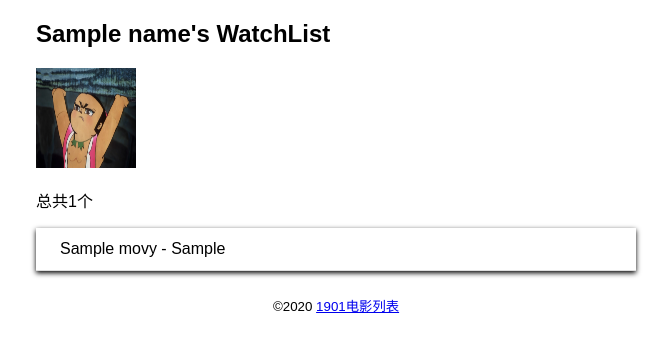
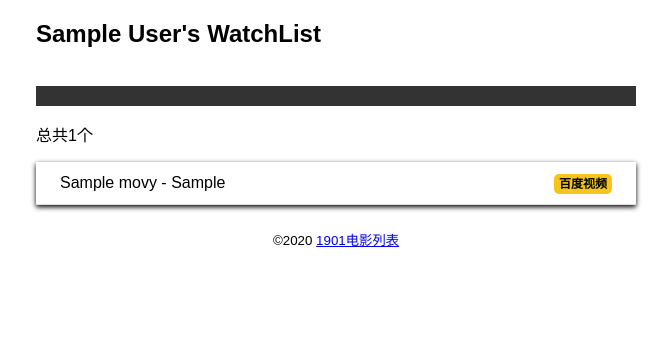
Before and after one commit to z1015784643/flask1901, a Flask app: template day1/watchlist/templates/index.html in a window 1280 px wide. Shown: the top 352 px of the page, without its empty margins (304-975 px from the left). Run offline with Flask 2, Linux system fonts and the light colour scheme; tables that the repository leaves empty hold one stand-in row (values such as "Sample post"); the template is opened without the code that fills it: values that come from a table or form of the project are taken from there, most other values are stand-ins (such as "Sample title", 1, 10 or a date in 2020).

Commit message:
跳转至百度视频搜索视频

```diff
--- a/day1/watchlist/app.py
+++ b/day1/watchlist/app.py
@@ -29,19 +29,28 @@
     title = db.Column(db.String(20))
     year = db.Column(db.String(4))
 
+# 模板上下文处理函数
+@app.context_processor
+def common_user():
+    user = User.query.first()
+    return dict(user = user)
+
+
 @app.route('/')
 # @app.route('/index')
 # @app.route('/home')
-
 def index():
     user = User.query.first()
     movies = Movies.query.all()
-    return render_template('index.html',name=user.name,movies=movies)
+    return render_template('index.html',movies=movies)
 
 # # 动态url
 # @app.route('/index/<name>')
 # def home(name):
 #     return "<h1>hello,Flask,%s</h1>" %name
+
+
+
 
 
 # 自定义命令
@@ -73,3 +82,11 @@
         movie = Movies(title = m['title'],year = m['year'])
         db.session.add(movie)
     db.session.commit()
+
+
+# 错误处理函数
+@app.errorhandler(404)
+def page_not_found(e):
+    user = User.query.first()
+    # 返回模板和状态码
+    return render_template('404.html'),404
--- a/day1/watchlist/static/css/style.css
+++ b/day1/watchlist/static/css/style.css
@@ -34,5 +34,40 @@
     border-bottom: 1px solid #dddddd;
 }
 .movie-list li:hover{
-    background-color: blueviolet;
+    background-color: #f9f8fa;
 }
+
+
+nav ul{
+    list-style-type: none;
+    margin: 0;
+    padding: 0;
+    overflow: hidden;
+    background-color: #333333;
+}
+
+nav li{
+    float: left;
+}
+
+nav li a{
+    display: block;
+    color: white;
+    text-align: center;
+    padding: 10px 12px;
+    text-decoration: none;
+}
+
+.float-right{
+    float:right;
+}
+
+.baidu{
+    font-size: 12px;
+    font-weight: bold;
+    color: black;
+    text-decoration: none;
+    background:#F5c518;
+    border-radius: 5px;
+    padding: 3px 5px;
+}
--- /dev/null
+++ b/day1/watchlist/templates/404.html
@@ -0,0 +1,6 @@
+{% extends 'base.html' %}
+{% block content %}
+    <ul class="movie-list">
+        <a href="{{url_for('index')}}"><li>抱歉，页面走丢了。</li></a>
+    </ul>
+{% endblock %}
--- /dev/null
+++ b/day1/watchlist/templates/base.html
@@ -0,0 +1,26 @@
+<!DOCTYPE html>
+<html lang="en">
+<head>
+    {% block head %}
+    <meta charset="UTF-8">
+    <meta name="viewport" content="width=device-width, initial-scale=1.0">
+    <meta http-equiv="X-UA-Compatible" content="ie=edge">
+    <title>{{ name }}'s WatchList</title>
+    <link rel="stylesheet" href="{{url_for('static',filename='css/style.css')}}">
+    {% endblock %}
+</head>
+<body>
+    <h2>{{user.name}}'s WatchList</h2>
+    <img src="" alt="">
+    <nav>
+        <ul>
+            <li><a href="{{url_for('index')}}"></a></li>
+        </ul>
+    </nav>
+
+    {% block content %}{% endblock %}
+    <footer>
+        <small>&copy;2020 <a href="#">1901电影列表</a> </small>
+    </footer>
+</body>
+</html>
--- a/day1/watchlist/templates/index.html
+++ b/day1/watchlist/templates/index.html
@@ -1,23 +1,14 @@
-<!DOCTYPE html>
-<html lang="zh">
-<head>
-    <meta charset="UTF-8">
-    <meta name="viewport" content="width=device-width, initial-scale=1.0">
-    <meta http-equiv="X-UA-Compatible" content="ie=edge">
-    <title>{{ name }}'s WatchList</title>
-    <link rel="stylesheet" href="{{url_for('static',filename='css/style.css')}}">
-</head>
-<body>
-    <h2>{{name}}'s WatchList</h2>
-    <img class="img" src="{{url_for('static',filename='images/1.jpg')}}" alt="图片">
-    <p>总共{{ movies|length }}个</p>  <!--过滤器 -->
-    <ul class="movie-list">
-        {% for movie in movies %}
-        <li>{{movie.title}} - {{movie.year}}</li>
-        {% endfor %}
-    </ul>
-    <footer>
-        <small>&copy;2020 <a href="#">1901电影列表</a> </small>
-    </footer>
-</body>
-</html>
+{% extends 'base.html' %}
+{% block content %}
+<p>总共{{ movies|length }}个</p>  <!--过滤器 -->
+<ul class="movie-list">
+    {% for movie in movies %}
+    <li>{{movie.title}} - {{movie.year}}
+        <span class='float-right'>
+            <a href="http://v.baidu.com/v?word={{ movie.title }}&ct=301989888&rn=67&pn=0&db=0&s=0&fbl=800&ie=utf-8" class="baidu" target="_blank" title="在百度视频中查找">百度视频</a>
+        </span>
+
+    </li>
+    {% endfor %}
+</ul>
+{% endblock %}
```
Also changed, not shown: day1/watchlist/data.db.
